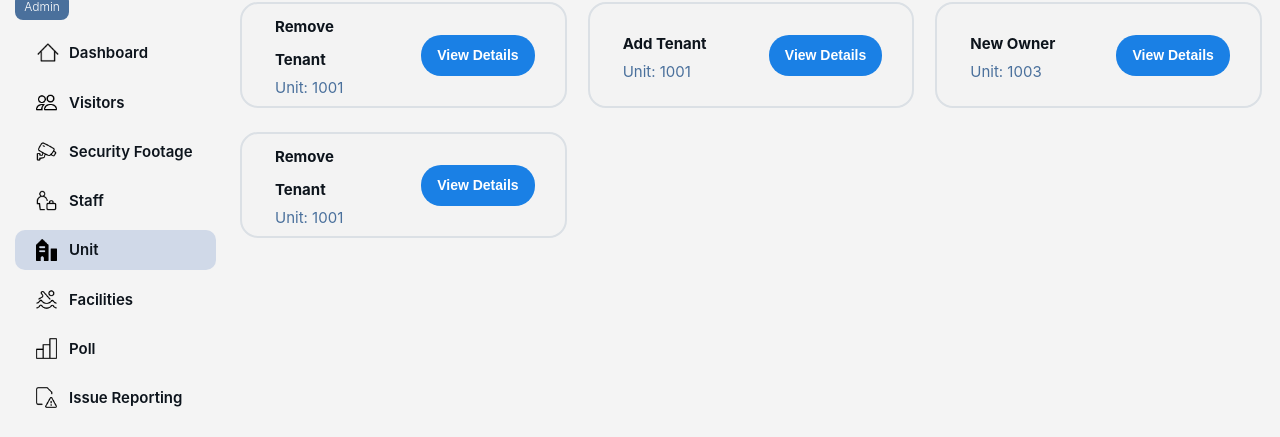
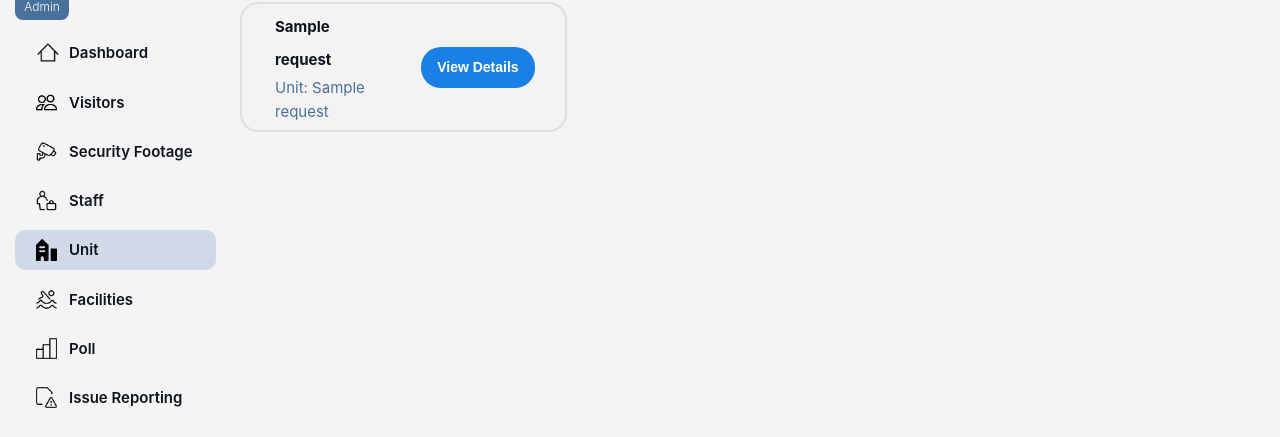
Before and after one commit to germin701/CommunityCTRL, a Flask app: template CommunityCTRL/templates/request_list.html in a window 1280 px wide. Shown: the part 74-511 px from the top of the page. Run offline with Flask 3, Linux system fonts and the light colour scheme; the visitor is signed in with stand-in values (Sample User, id 1); the template is opened without the code that fills it: most values are stand-ins (such as "Sample title", 1, 10 or a date in 2020).

Commit message:
Update request_list.html

```diff
--- a/CommunityCTRL/templates/request_list.html
+++ b/CommunityCTRL/templates/request_list.html
@@ -71,42 +71,17 @@
             </div>
             <div class="request-list-section">
                 <div class="request-list-card-container">
+                    {% for request in requests %}
                     <div class="request-list-card">
                         <div class="request-list-info">
-                            <div class="request-list-title">Remove Tenant</div>
-                            <div class="request-list-details">Unit: 1001</div>
+                            <div class="request-list-title">{{ request[1] }}</div>
+                            <div class="request-list-details">Unit: {{ request[3] }}</div>
                         </div>
                         <div class="button-container">
                             <button class="blue-button">View Details</button>
                         </div>
                     </div>
-                    <div class="request-list-card">
-                        <div class="request-list-info">
-                            <div class="request-list-title">Add Tenant</div>
-                            <div class="request-list-details">Unit: 1001</div>
-                        </div>
-                        <div class="button-container">
-                            <button class="blue-button">View Details</button>
-                        </div>
-                    </div>
-                    <div class="request-list-card">
-                        <div class="request-list-info">
-                            <div class="request-list-title">New Owner</div>
-                            <div class="request-list-details">Unit: 1003</div>
-                        </div>
-                        <div class="button-container">
-                            <button class="blue-button">View Details</button>
-                        </div>
-                    </div>
-                    <div class="request-list-card">
-                        <div class="request-list-info">
-                            <div class="request-list-title">Remove Tenant</div>
-                            <div class="request-list-details">Unit: 1001</div>
-                        </div>
-                        <div class="button-container">
-                            <button class="blue-button">View Details</button>
-                        </div>
-                    </div>
+                    {% endfor %}
                 </div>
             </div>
         </div>
```
